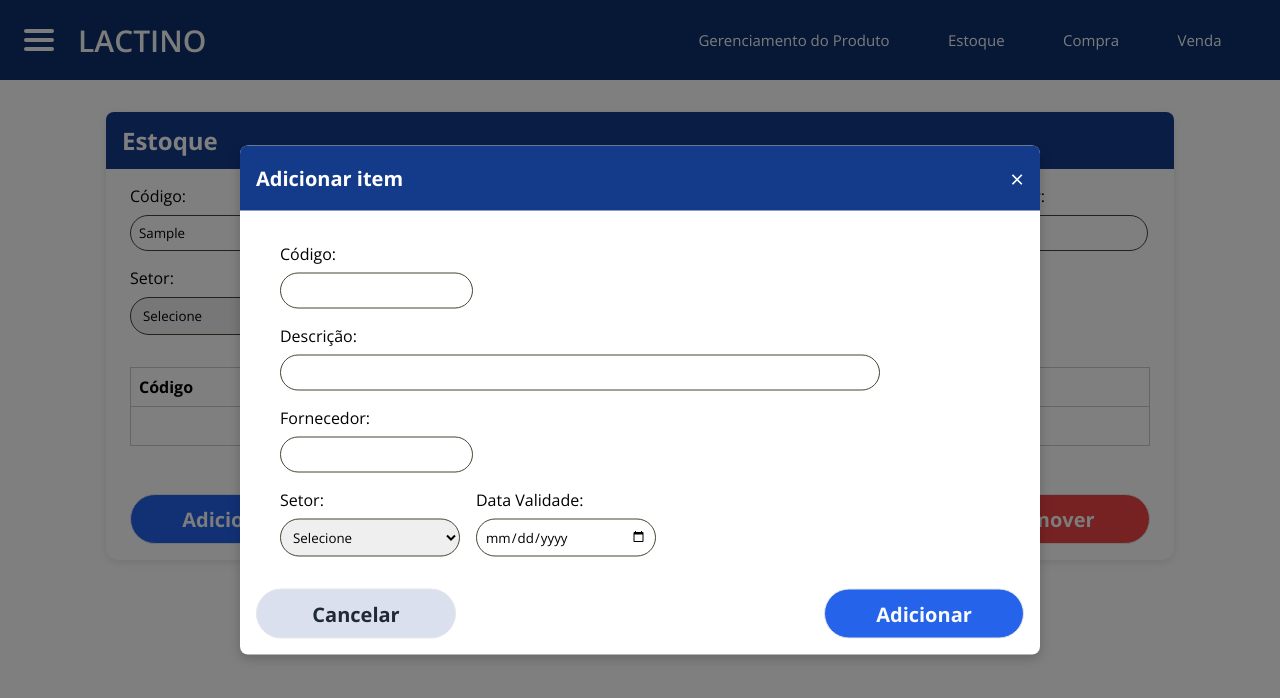
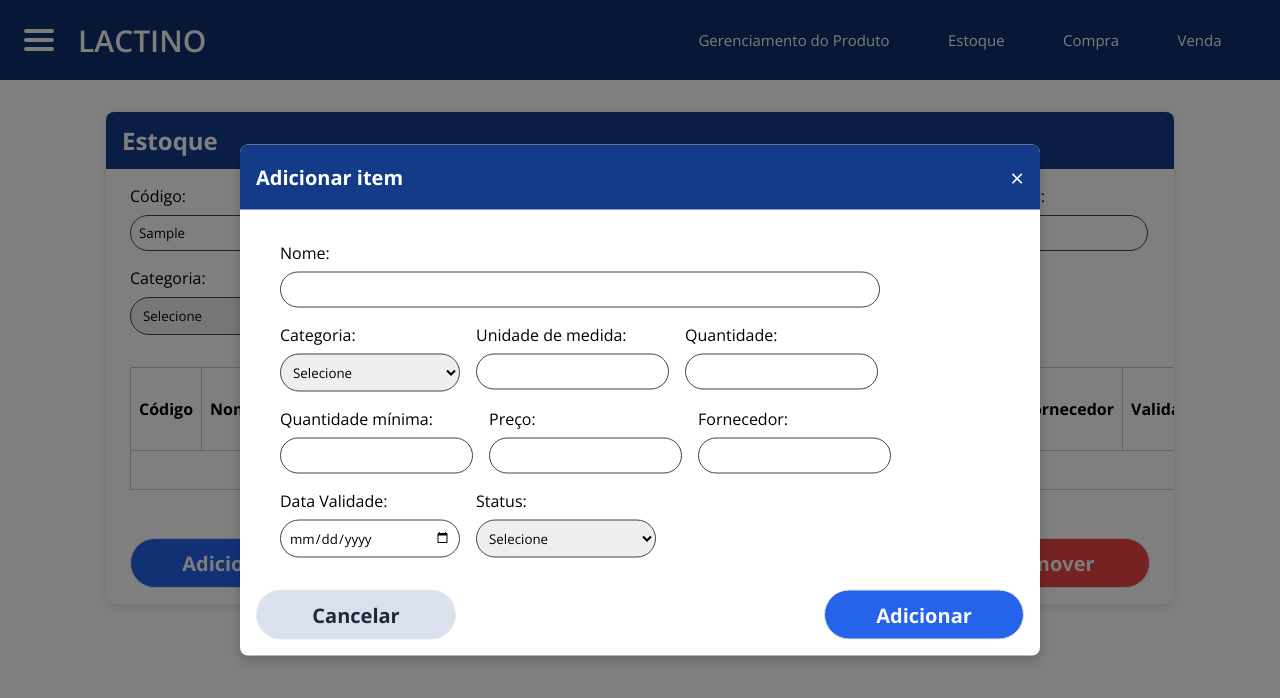
Before and after one commit to the-boys-technology/lactino-frontend, a React (Vite) app: page /estoque in a window 1280 px wide. Both pictures are taken after typing "Sample", "Sample", "Sample", "2020-01-15" into the empty fields and a click on the button "Adicionar". Shown: the top 698 px of the page. Built offline with nearby package versions, Linux system fonts and the light colour scheme.

Commit message:
feat: adequando campos de formulário à entidade Insumos do backend

```diff
--- a/src/components/EstoqueForm.tsx
+++ b/src/components/EstoqueForm.tsx
@@ -10,7 +10,7 @@ export default function EstoqueForm() {
           <input type="text" className="estoque-form__input" />
         </label>
         <label className="estoque-form__label">
-          Descrição:
+          Nome:
           <input type="text" className="estoque-form__input--large" />
         </label>
         <label className="estoque-form__label">
@@ -20,11 +20,12 @@ export default function EstoqueForm() {
       </div>
       <div className="estoque-form__row">
         <label className="estoque-form__label">
-          Setor:
+          Categoria:
           <select className="estoque-form__input">
             <option value="">Selecione</option>
-            <option value="1">Refrigeração</option>
-            <option value="2">Armazenamento</option>
+            <option value="1">Ração</option>
+            <option value="2">Remédio</option>\
+            <option value="3">Outros</option>
           </select>
         </label>
         <label className="estoque-form__label">
--- /dev/null
+++ b/src/components/EstoqueItemForm.tsx
@@ -0,0 +1,63 @@
+import React from 'react'
+import '../css/estoque-form.css'
+
+export default function EstoqueItemForm() {
+  return (
+    <form className="estoque-form">
+      <div className="estoque-form__row">
+        <label className="estoque-form__label">
+          Nome:
+          <input type="text" className="estoque-form__input--large" />
+        </label>
+      </div>
+      <div className="estoque-form__row">
+        <label className="estoque-form__label">
+          Categoria:
+          <select className="estoque-form__input">
+            <option value="">Selecione</option>
+            <option value="1">Ração</option>
+            <option value="2">Remédio</option>
+            <option value="3">Outros</option>
+          </select>
+        </label>
+        <label className="estoque-form__label">
+          Unidade de medida:
+          <input type="text" className="estoque-form__input" />
+        </label>
+        <label className="estoque-form__label">
+          Quantidade:
+          <input type="number" className="estoque-form__input" />
+        </label>
+      </div>
+      <div className="estoque-form__row">
+        <label className="estoque-form__label">
+          Quantidade mínima:
+          <input type="number" className="estoque-form__input" />
+        </label>
+        <label className="estoque-form__label">
+          Preço:
+          <input type="text" className="estoque-form__input" />
+        </label>
+        <label className="estoque-form__label">
+          Fornecedor:
+          <input type="text" className="estoque-form__input" />
+        </label>
+      </div>
+      <div className="estoque-form__row">
+        <label className="estoque-form__label">
+          Data Validade:
+          <input type="date" className="estoque-form__input" />
+        </label>
+        <label className="estoque-form__label">
+          Status:
+          <select className="estoque-form__input">
+            <option value="">Selecione</option>
+            <option value="1">Ativo</option>
+            <option value="2">Vencido</option>
+            <option value="3">Esgotado</option>
+          </select>
+        </label>
+      </div>
+    </form>
+  )
+}
--- a/src/components/EstoqueTable.tsx
+++ b/src/components/EstoqueTable.tsx
@@ -8,16 +8,21 @@ export default function EstoqueTable() {
         <thead>
           <tr>
             <th>Código</th>
-            <th>Descrição</th>
+            <th className="estoque-table__table__th--large">Nome</th>
+            <th>Categoria</th>
+            <th>Unidade de medida</th>
+            <th>Quantidade</th>
+            <th>Quantidade mínima</th>
+            <th>Preço</th>
             <th>Fornecedor</th>
-            <th>Setor</th>
             <th>Validade</th>
+            <th>Status</th>
           </tr>
         </thead>
         <tbody>
           {/* MAPEAMENTO DE DADOS DINAMICOS AQUI */}
           <tr>
-            <td colSpan={5} style={{ textAlign: 'center' }}>Nenhum item cadastrado</td>
+            <td colSpan={10} style={{ textAlign: 'center' }}>Nenhum item cadastrado</td>
           </tr>
         </tbody>
       </table>
--- a/src/css/estoque-table.css
+++ b/src/css/estoque-table.css
@@ -16,3 +16,7 @@
   padding: 0.5rem;
   text-align: left;
 }
+
+.estoque-table__table__th--large {
+  min-width: 350px;
+}
--- a/src/pages/GerenciamentoEstoque/GerenciamentoEstoque.tsx
+++ b/src/pages/GerenciamentoEstoque/GerenciamentoEstoque.tsx
@@ -2,6 +2,7 @@ import React, { useState } from 'react'
 import '../../css/gerenciamento-estoque.css'
 import EstoqueForm from '../../components/EstoqueForm'
 import EstoqueTable from '../../components/EstoqueTable'
+import EstoqueItemForm from '../../components/EstoqueItemForm'
 import Botao from '../../components/Botao'
 import Modal from '../../components/Modal'
 
@@ -28,7 +29,7 @@ export default function EstoquePage() {
 
       {modalAberto === 'adicionar' && (
         <Modal titulo="Adicionar item" onClose={() => setModalAberto(null)}>
-          <EstoqueForm />
+          <EstoqueItemForm />
           <div style={{ marginTop: '2rem', display: 'flex', justifyContent: 'space-between', gap: '1rem' }}>
             <Botao label="Cancelar" tipo="secondary" onClick={() => setModalAberto(null)} />
             <Botao label="Adicionar" tipo="primary" onClick={() => {
@@ -39,7 +40,7 @@ export default function EstoquePage() {
       )}
       {modalAberto === 'editar' && (
         <Modal titulo="Editar item" onClose={() => setModalAberto(null)}>
-          <EstoqueForm />
+          <EstoqueItemForm />
           <div style={{ marginTop: '2rem', display: 'flex', justifyContent: 'space-between', gap: '1rem' }}>
             <Botao label="Cancelar" tipo="secondary" onClick={() => setModalAberto(null)} />
             <Botao label="Salvar" tipo="primary" onClick={() => {
```
